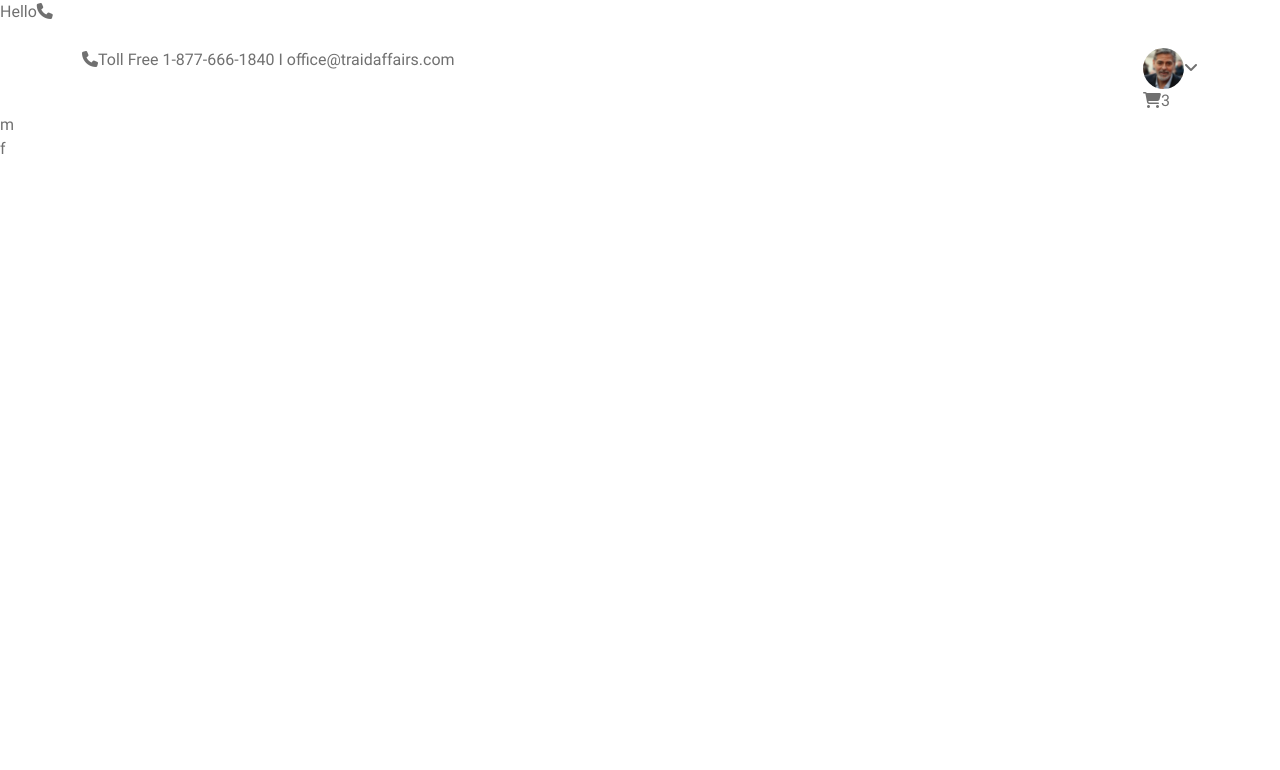
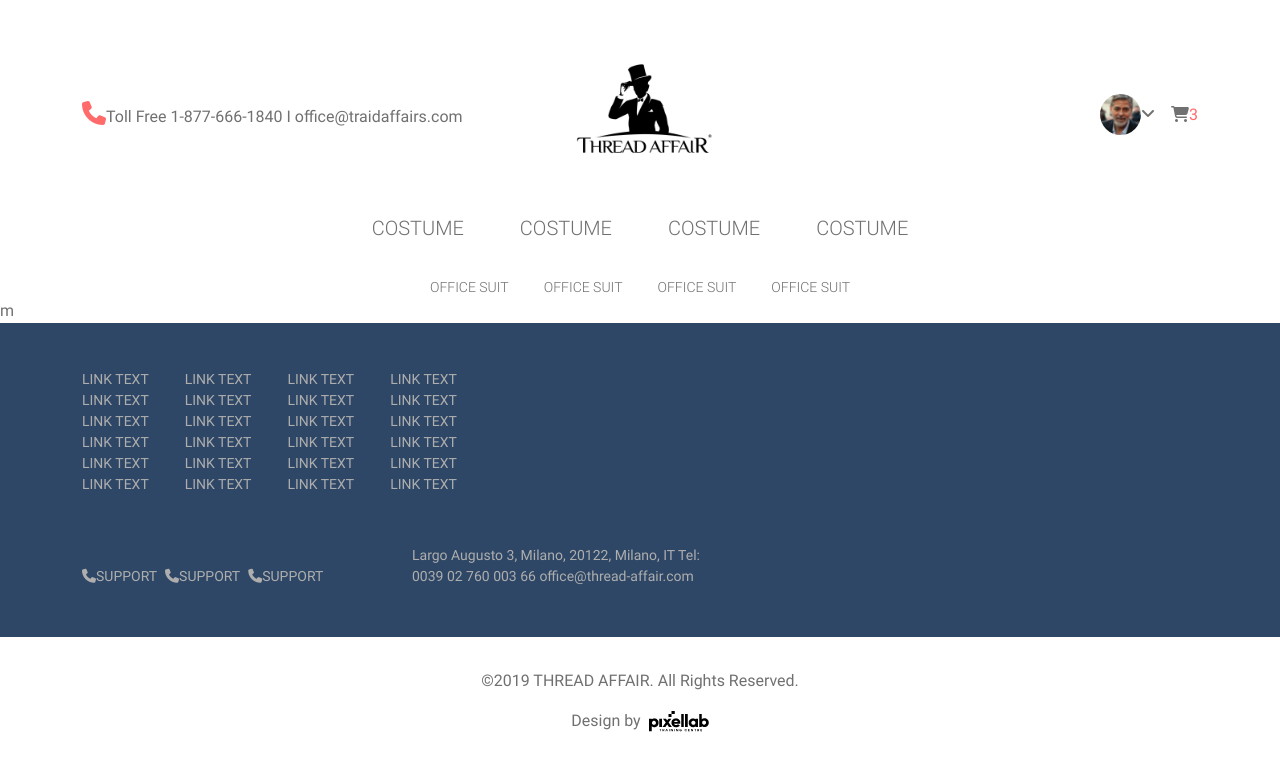
Before and after one commit to VictorJilescu/thread-affair, a Next.js app: page / in a window 1280 px wide. Shown: the top 770 px of the page. Built offline with nearby package versions, Linux system fonts and the light colour scheme.

Commit message:
thread affair

```diff
--- a/components/footer.jsx
+++ b/components/footer.jsx
@@ -1,3 +1,153 @@
 export default function Footer() {
-  return <header>f</header>;
+  return <footer className="footer">
+    <section className="footer-primary">
+<div className="footer-primary-inner container">
+  <section className="footer-nav">
+    <ul>
+      <li>
+        <a href="" title="Link">Link text</a>
+      </li>
+
+      <li>
+        <a href="" title="Link">Link text</a>
+      </li>
+
+      <li>
+        <a href="" title="Link">Link text</a>
+      </li>
+
+      <li>
+        <a href="" title="Link">Link text</a>
+      </li>
+
+      <li>
+        <a href="" title="Link">Link text</a>
+      </li>
+
+      <li>
+        <a href="" title="Link">Link text</a>
+      </li>
+    </ul>
+
+    <ul>
+      <li>
+        <a href="" title="Link">Link text</a>
+      </li>
+
+      <li>
+        <a href="" title="Link">Link text</a>
+      </li>
+
+      <li>
+        <a href="" title="Link">Link text</a>
+      </li>
+
+      <li>
+        <a href="" title="Link">Link text</a>
+      </li>
+
+      <li>
+        <a href="" title="Link">Link text</a>
+      </li>
+
+      <li>
+        <a href="" title="Link">Link text</a>
+      </li>
+    </ul>
+
+    <ul>
+      <li>
+        <a href="" title="Link">Link text</a>
+      </li>
+
+      <li>
+        <a href="" title="Link">Link text</a>
+      </li>
+
+      <li>
+        <a href="" title="Link">Link text</a>
+      </li>
+
+      <li>
+        <a href="" title="Link">Link text</a>
+      </li>
+
+      <li>
+        <a href="" title="Link">Link text</a>
+      </li>
+
+      <li>
+        <a href="" title="Link">Link text</a>
+      </li>
+    </ul>
+
+    <ul>
+      <li>
+        <a href="" title="Link">Link text</a>
+      </li>
+
+      <li>
+        <a href="" title="Link">Link text</a>
+      </li>
+
+      <li>
+        <a href="" title="Link">Link text</a>
+      </li>
+
+      <li>
+        <a href="" title="Link">Link text</a>
+      </li>
+
+      <li>
+        <a href="" title="Link">Link text</a>
+      </li>
+
+      <li>
+        <a href="" title="Link">Link text</a>
+      </li>
+    </ul>
+  </section>
+
+  <section className="footer-support">
+    <ul>
+      <li>
+        <a href="" title="Support" className="text-uppercase">
+          <i className="fa-solid fa-phone"></i>
+          Support
+        </a>
+      </li>
+
+      <li>
+        <a href="" title="Support" className="text-uppercase">
+          <i className="fa-solid fa-phone"></i>
+          Support
+        </a>
+      </li>
+
+      <li>
+        <a href="" title="Support" className="text-uppercase">
+          <i className="fa-solid fa-phone"></i>
+          Support
+        </a>
+      </li>
+    </ul>
+  </section>
+
+  <section className="footer-contact">
+    <p>
+    Largo Augusto 3, Milano, 20122, Milano, IT Tel: 0039 02 760 003 66 office@thread-affair.com
+    </p>
+  </section>
+</div>
+    </section>
+
+    <section className="footer-secondary text-center">
+      <p className="mb-3">©2019 THREAD AFFAIR. All Rights Reserved.</p>
+
+      <p className="d-flex align-items-center justify-content-center">
+        Design by
+        <img src="/images/pixellab_logo.jpg" alt="Pixellab" className="ms-2" />
+      </p>
+    </section>
+  </footer>;
 }
--- a/components/header.jsx
+++ b/components/header.jsx
@@ -1,16 +1,34 @@
 export default function Header() {
-  return <header className="header container mt-4">
-    <section className="header-secondary d-flex justify-content-between">
-<div className="header-connect">
+  return (
+    <header className="header container mt-0 mt-lg-4">
+      <section className="header-secondary">
+        <div className="header-connect d-none d-lg-block">
           <ul>
             <li>
               <a href="tel:+1-877-666-1840" title="Call us">
                 <i class="fa-solid fa-phone"></i>
-  Toll Free 1-877-666-1840 I office@traidaffairs.com</a>
+                Toll Free 1-877-666-1840 I office@traidaffairs.com
+              </a>
             </li>
 
             <li>
               <a href="mailto:office@traidaffairs.com" title="Email us"></a>
+            </li>
+          </ul>
+        </div>
+
+        <div className="header-search d-lg-none">
+          <ul>
+            <li>
+              <a href="" title="Menu">
+                <i class="fa-solid fa-bars"></i>
+              </a>
+            </li>
+
+            <li>
+              <a href="" title="Search">
+                <i class="fa-solid fa-magnifying-glass"></i>
+              </a>
             </li>
           </ul>
         </div>
@@ -30,10 +48,69 @@ export default function Header() {
             </a>
           </section>
         </div>
+
+        <div className="header-logo text-center">
+          <img src="/images/logo.jpg" alt="Thread Affair - logo" />
+        </div>
       </section>
 
-    <section className="header-primary">
+      <section className="header-primary d-none d-lg-block">
+        <nav className="nav-primary">
+          <ul>
+            <li>
+              <a href="" title="Costume">
+                Costume
+              </a>
+            </li>
 
+            <li>
+              <a href="" title="Costume">
+                Costume
+              </a>
+            </li>
+
+            <li>
+              <a href="" title="Costume">
+                Costume
+              </a>
+            </li>
+
+            <li>
+              <a href="" title="Costume">
+                Costume
+              </a>
+            </li>
+          </ul>
+        </nav>
+
+        <nav className="nav-secondary">
+          <ul>
+            <li>
+              <a href="" title="Office Suit">
+                Office Suit
+              </a>
+            </li>
+
+            <li>
+              <a href="" title="Office Suit">
+                Office Suit
+              </a>
+            </li>
+
+            <li>
+              <a href="" title="Office Suit">
+                Office Suit
+              </a>
+            </li>
+
+            <li>
+              <a href="" title="Office Suit">
+                Office Suit
+              </a>
+            </li>
+          </ul>
+        </nav>
       </section>
-  </header>;
+    </header>
+  );
 }
--- a/pages/index.jsx
+++ b/pages/index.jsx
@@ -11,8 +11,6 @@ export default function Home() {
         <meta name="description" content="Generated by create next app" />
         <link rel="icon" href="/favicon.ico" />
       </Head>
-      Hello
-      <i class="fa-solid fa-phone"></i>
       <Header></Header>
       <Main></Main>
       <Footer></Footer>
--- a/styles/shared/shared/_index.scss
+++ b/styles/shared/shared/_index.scss
@@ -1,2 +1,4 @@
 // barrel file
 @import './ui/index';
+@import './header/index';
+@import './footer/footer-primary';
--- /dev/null
+++ b/styles/shared/shared/footer/_footer-primary.scss
@@ -0,0 +1,87 @@
+.footer-primary {
+  background-color: $brand-secondary;
+  color: $gray-tertiary;
+  text-transform: uppercase;
+  font-size: 14px;
+  margin-bottom: 32px;
+  padding: 46px 50px 50px 50px;
+
+  &-inner {
+    display: grid;
+    row-gap: 50px;
+    grid-template-areas:
+      'nav'
+      'contact'
+      'support';
+
+    @include media-breakpoint-up(lg) {
+      grid-template-areas:
+        'nav nav'
+        'support contact';
+      grid-template-columns: 330px 1fr;
+    }
+  }
+
+  .footer-nav {
+    grid-area: nav;
+    display: flex;
+    flex-wrap: wrap;
+    justify-content: space-between;
+    row-gap: 50px;
+
+    ul {
+      width: 45%;
+    }
+
+    a {
+      padding: 4px 0;
+      display: inline-block;
+    }
+
+    @include media-breakpoint-up(lg) {
+      flex-wrap: nowrap;
+      justify-content: flex-start;
+      gap: 36px;
+
+      ul {
+        width: auto;
+      }
+
+      a {
+        padding: 0;
+      }
+    }
+  }
+
+  .footer-support {
+    grid-area: support;
+
+    ul {
+      display: flex;
+      justify-content: center;
+      gap: 8px;
+    }
+
+    @include media-breakpoint-up(lg) {
+      align-self: end;
+    }
+
+    ul {
+      justify-content: flex-start;
+    }
+  }
+
+  .footer-contact {
+    grid-area: contact;
+    text-transform: initial;
+
+    p {
+      margin: 0;
+    }
+
+    @include media-breakpoint-up(lg) {
+      align-self: end;
+      max-width: 300px;
+    }
+  }
+}
--- /dev/null
+++ b/styles/shared/shared/header/_header.scss
@@ -0,0 +1,91 @@
+.header {
+  &-secondary {
+    display: grid;
+    grid-template-columns: 1fr 1fr;
+    grid-template-rows: auto;
+  }
+
+  &-search {
+    grid-column: 1 / span 1;
+    grid-row: 1 / span 1;
+    justify-self: start;
+    align-self: center;
+
+    ul {
+      display: flex;
+      gap: 16px;
+      font-size: 24px;
+
+      li:first-child {
+        color: $brand-primary;
+      }
+    }
+  }
+
+  &-controls {
+    grid-column: 2 / -1;
+    grid-row: 1 / span 1;
+    justify-self: end;
+    align-self: center;
+    display: flex;
+    flex-direction: row-reverse;
+    align-items: center;
+    gap: 16px;
+
+    .cart-controls {
+      .cart-qty {
+        color: $brand-primary;
+      }
+    }
+
+    @include media-breakpoint-up(lg) {
+      flex-direction: row;
+    }
+  }
+
+  &-logo {
+    grid-column: 1 / -1;
+    grid-row: 1 / span 1;
+    // stop clicking on this div
+    pointer-events: none;
+
+    & > a {
+      // only click on anchor
+      pointer-events: all;
+    }
+
+    img {
+      width: 87px;
+    }
+  }
+
+  @include media-breakpoint-up(lg) {
+    grid-row: 2 / span 1;
+
+    img {
+      width: unset;
+    }
+  }
+
+  @include media-breakpoint-up(lg) {
+    &-connect {
+      grid-column: 1 / span 1;
+      grid-row: 1 / span 1;
+      justify-self: start;
+      align-self: center;
+    }
+
+    ul {
+      display: flex;
+      gap: 16px;
+      align-items: center;
+
+      li:first-child {
+        i[class*='fa-'] {
+          font-size: 24px;
+          color: $brand-primary;
+        }
+      }
+    }
+  }
+}
--- /dev/null
+++ b/styles/shared/shared/header/_index.scss
@@ -0,0 +1,3 @@
+@import './header';
+@import './nav-primary';
+@import './nav-secondary';
--- /dev/null
+++ b/styles/shared/shared/header/_nav-primary.scss
@@ -0,0 +1,25 @@
+.nav-primary {
+  text-align: center;
+  margin-bottom: 24px;
+
+  ul {
+    display: flex;
+    justify-content: center;
+    gap: 24px;
+  }
+
+  a {
+    padding: 8px 16px;
+    border-radius: 24px;
+    text-transform: uppercase;
+    font-size: 20px;
+    font-weight: 300;
+    transition: color 0.2s linear, background-color 0.2s linear;
+    display: inline-block;
+
+    &:hover {
+      background-color: $brand-primary;
+      color: $white;
+    }
+  }
+}
--- /dev/null
+++ b/styles/shared/shared/header/_nav-secondary.scss
@@ -0,0 +1,20 @@
+.nav-secondary {
+  text-align: center;
+
+  ul {
+    display: flex;
+    justify-content: center;
+    gap: 35px;
+  }
+
+  a {
+    text-transform: uppercase;
+    font-size: 14px;
+    font-weight: 300;
+    transition: color 0.2s linear;
+  }
+
+  &:hover {
+    color: $brand-primary;
+  }
+}
```
Also changed, not shown: styles/shared/shared/footer/_index.scss (added). Lines whose indentation alone changed are shown as unchanged.
